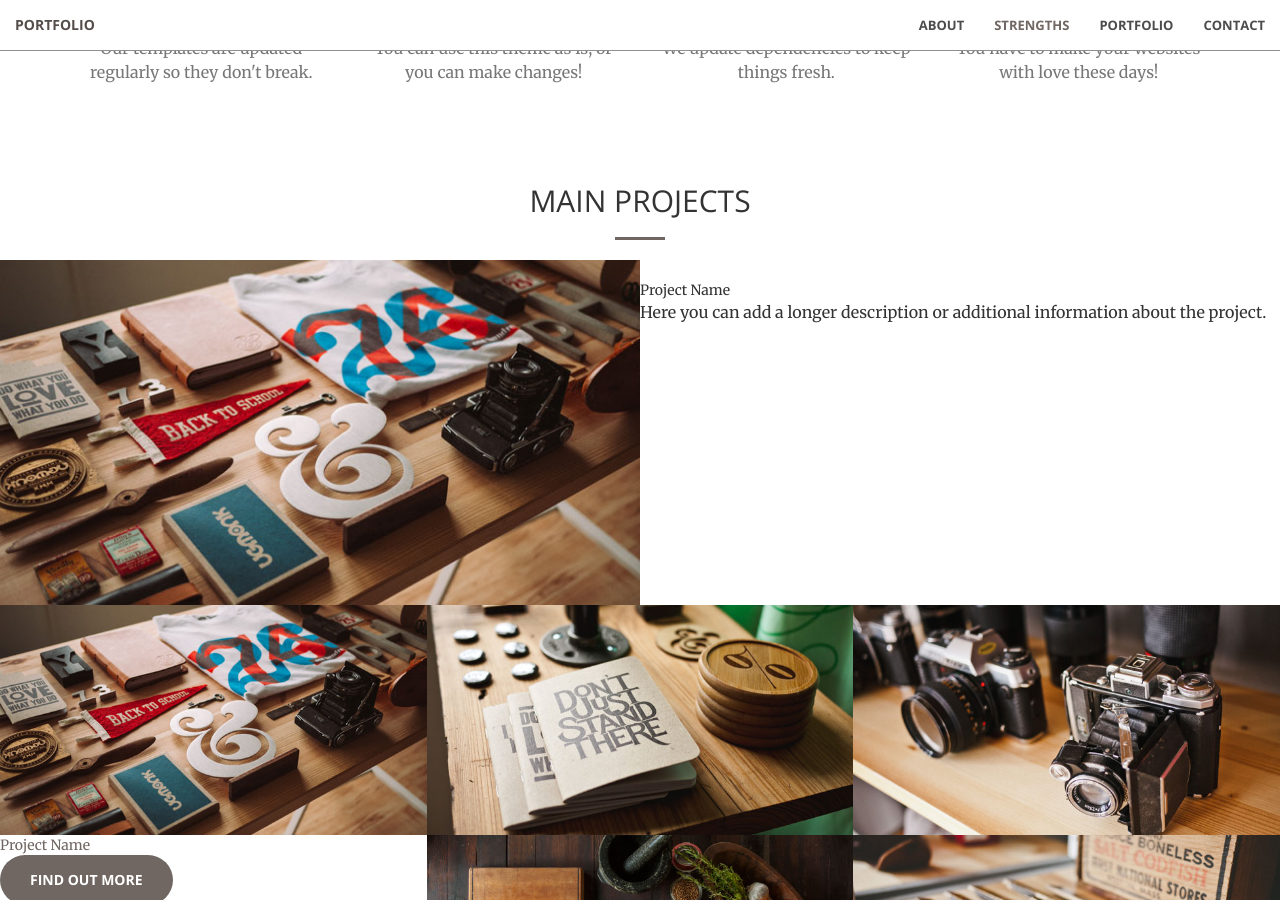
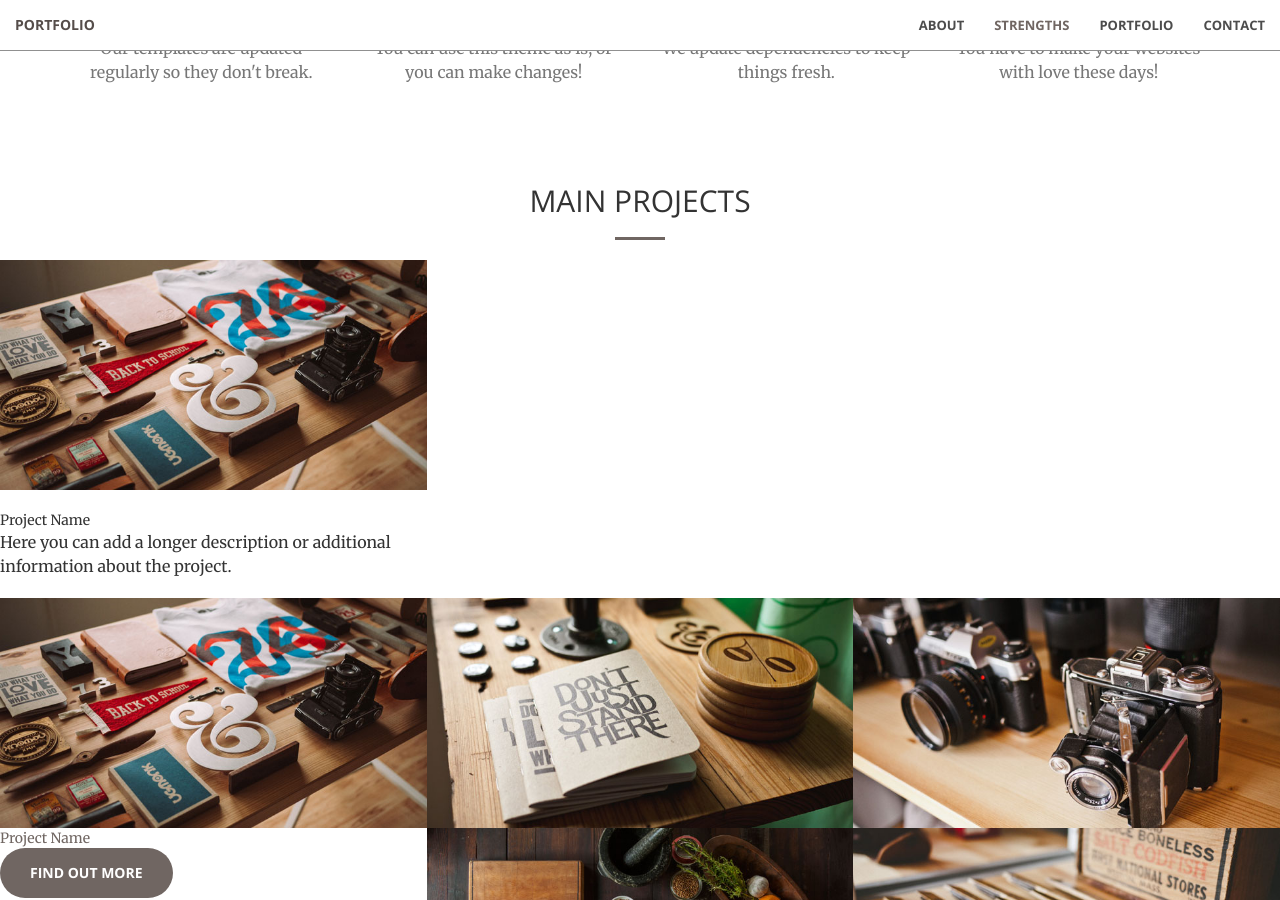
Before and after one commit to ymdev2023/ymdev2023.github.io, a Jekyll site: the page built from index.html, in a window 1280 px wide and 900 px high, scrolled down 1516 px. Built offline with Jekyll 4.4.1, drawn with Linux system fonts in a browser that asks for light colours.

Commit message:
Update portfolio.html

```diff
--- a/_includes/portfolio.html
+++ b/_includes/portfolio.html
@@ -8,13 +8,21 @@
         </div>
     </div>
     <div class="container-fluid">
-            <div class="row no-gutter">
-        <div class="col-lg-6 col-sm-6">
+           <div class="row no-gutter">
+        <div class="col-lg-4 col-sm-6">
             <a href="#" class="portfolio-box">
                 <img src="img/portfolio/1.jpg" class="img-responsive" alt="">
+                <div class="portfolio-box-caption">
+                    <div class="portfolio-box-caption-content">
+                        <div class="project-category text-faded">
+                            Category
+                        </div>
+                        <div class="project-name">
+                            Project Name
+                        </div>
+                    </div>
+                </div>
             </a>
-        </div>
-        <div class="col-lg-6 col-sm-6">
             <div class="portfolio-description">
                 <div class="project-category text-faded">
                     Category
```
